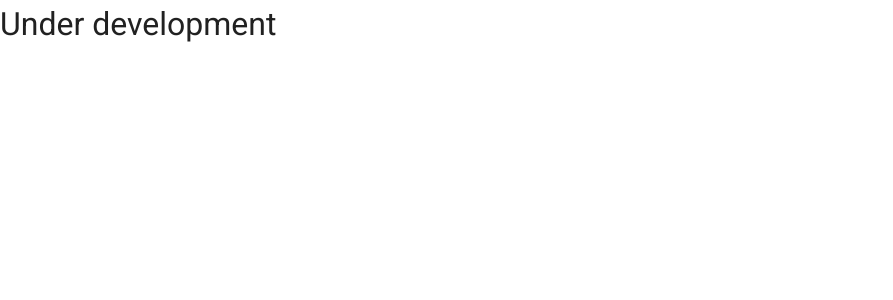
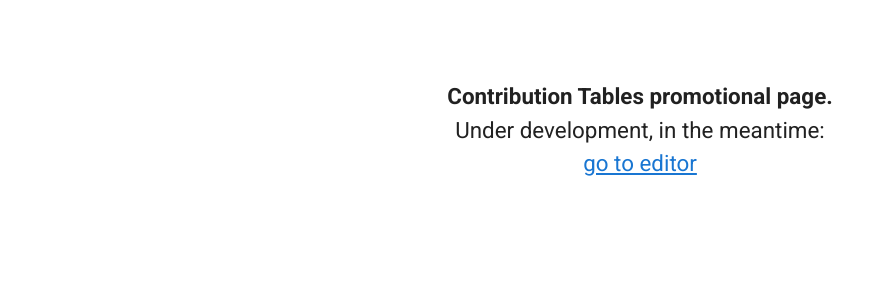
Before and after one commit to try-CTAB/CTAB-main, a Vue app: page / in a window 1280 px wide. Shown: the top 300 px of the page, without its empty margins (0-893 px from the left). Built offline with nearby package versions, Linux system fonts and the light colour scheme.

Commit message:
Moving from MPA to vue-router
Moving away from MPA to a vue-router based approach. This to enable opening components in new tabs.

```diff
--- a/package.json
+++ b/package.json
@@ -10,6 +10,7 @@
   "dependencies": {
     "core-js": "^3.6.5",
     "vue": "^2.6.11",
+    "vue-router": "^3.4.9",
     "vuetify": "^2.2.11"
   },
   "devDependencies": {
--- a/src/pages/Editor/App.vue
+++ b/src/App.vue
@@ -1,15 +1,13 @@
 <template>
   <v-app>
-    <ctab-editor></ctab-editor>
+    <router-view></router-view>
   </v-app>
 </template>
 
 <script>
-import CtabEditor from "../../components/CtabEditor";
 
 export default {
   name: 'App',
-  components: {CtabEditor},
   data: () => ({
     //
   }),
--- a/src/components/CtabEditor.vue
+++ b/src/components/CtabEditor.vue
@@ -18,10 +18,10 @@
             <div class="import-box">
                 <div class="mini-header">
                     <div class="ext-link">
-                        <a href="/" target="_blank">
+                        <router-link to="/">
                         <span class="ext-link-text">Read the <span class="acc">why</span></span>
                         <span class="ext-link-icon"><v-icon>mdi-arrow-top-right</v-icon><span class="ext-link-icon-circle"></span></span>
-                        </a>
+                        </router-link>
                     </div>
                     <div class="ext-link">
                         <a href="https://nemoandrea.github.io/better-contributions-spec/" target="_blank">
@@ -464,6 +464,9 @@
             },
 
             testCopy(){
+                let routeData = this.$router.resolve({name: 'html-CTAB' });
+                window.open(routeData.href, '_blank');
+
                 const doc = document;
                 const text = doc.getElementById( 'editor-tbl' );
                 let range;
--- /dev/null
+++ b/src/components/plainCTAB.vue
@@ -0,0 +1,17 @@
+<template>
+    <div>this is a plain html representation of a CTAB (minimal JS), that can be used for embedding or copy pasting <br> table:{{contributionTable}}</div>
+
+</template>
+
+<script>
+    export default {
+        name: "plainCTAB",
+        props: {
+            contributionTable: {type:Object, default: () => {}},
+        },
+    }
+</script>
+
+<style scoped>
+
+</style>
--- /dev/null
+++ b/src/components/promotionalPage.vue
@@ -0,0 +1,24 @@
+<template>
+    <div>
+        <div class="temp-message">
+            <b>Contribution Tables promotional page.</b> <br>
+        Under development, in the meantime: <br> <router-link to="/editor">go to editor</router-link>
+        </div>
+    </div>
+
+</template>
+
+<script>
+    export default {
+        name: "promotionalPage"
+    }
+</script>
+
+<style scoped>
+    .temp-message {
+        text-align: center;
+        margin: 5rem;
+        font-size: 1.4rem;
+    }
+
+</style>
--- /dev/null
+++ b/src/main.js
@@ -0,0 +1,29 @@
+import Vue from 'vue'
+import VueRouter from 'vue-router'
+import App from './App.vue'
+import vuetify from './plugins/vuetify';
+
+import promotionalPage from "./components/promotionalPage";
+import CtabEditor from "./components/CtabEditor";
+import plainCTAB from "./components/plainCTAB";
+
+Vue.config.productionTip = false;
+Vue.use(VueRouter);
+
+
+const routes = [
+  { path: '/', component: promotionalPage, name: 'promotional' },
+  { path: '/editor', component: CtabEditor, name: 'editor' },
+  { path: '/plain-CTAB', component: plainCTAB, name: 'html-CTAB', props: true }
+];
+
+const router = new VueRouter({
+  mode: 'history',
+  routes // short for `routes: routes`
+});
+
+new Vue({
+  vuetify,
+  router,
+  render: h => h(App)
+}).$mount('#app')
--- a/src/pages/Home/App.vue
+++ /dev/null
@@ -1,20 +0,0 @@
-<template>
-  <v-app>
-    <div style="font-size: 2rem">Under development</div>
-  </v-app>
-</template>
-
-<script>
-
-
-export default {
-  name: 'App',
-  data: () => ({
-    //
-  }),
-};
-</script>
-
-<style>
-
-</style>
--- a/src/pages/Home/main.js
+++ /dev/null
@@ -1,10 +0,0 @@
-import Vue from 'vue'
-import App from './App.vue'
-import vuetify from '../../plugins/vuetify';
-
-Vue.config.productionTip = false;
-
-new Vue({
-  vuetify,
-  render: h => h(App)
-}).$mount('#app')
--- a/vue.config.js
+++ b/vue.config.js
@@ -2,20 +2,6 @@ module.exports = {
     "transpileDependencies": [
         "vuetify"
     ],
-    pages: {
-        'index': {
-            entry: './src/pages/Home/main.js',
-            template: 'public/index.html',
-            title: 'Home',
-            chunks: [ 'chunk-vendors', 'chunk-common', 'index' ]
-        },
-        'editor': {
-            entry: './src/pages/Editor/main.js',
-            template: 'public/index.html',
-            title: 'Editor',
-            chunks: [ 'chunk-vendors', 'chunk-common', 'editor' ]
-        }
-    },
    publicPath: process.env.NODE_ENV === 'production'
         ? '/better-contributions/'
         : '/',
```
Also changed, not shown: src/pages/Editor/main.js (deleted, +0 -10 lines), 1 other file (tests, documents, lock files or other folders).
